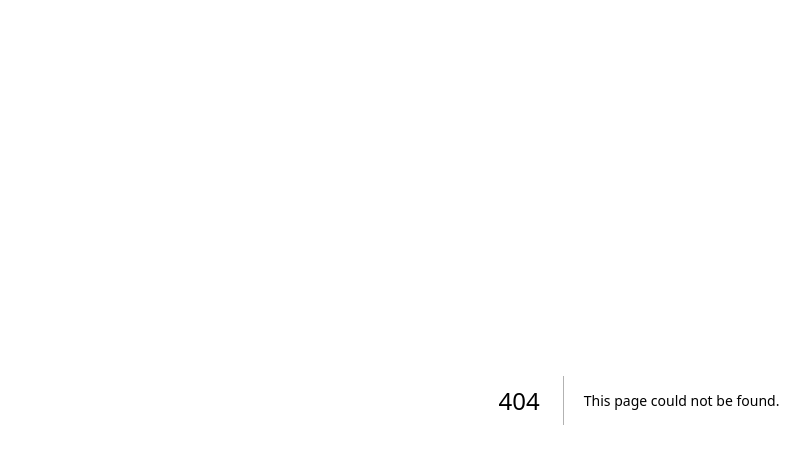
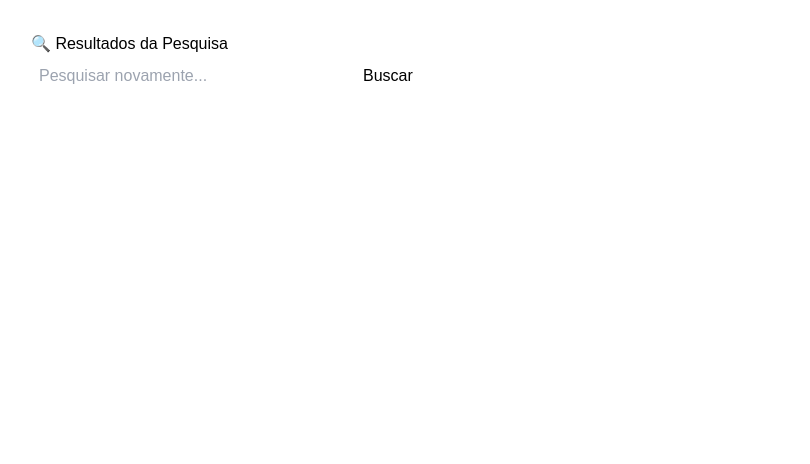
Before and after one commit to ThauanSilva03/vanda-f, a Next.js app: page /result in a window 1280 px wide. Before the commit this address had no page. Shown: the top 464 px of the page, without its empty margins (1-811 px from the left). Built offline with nearby package versions, Linux system fonts and the light colour scheme.

Commit message:
feat: create testApi and result pages for api test

```diff
--- /dev/null
+++ b/src/app/result/page.tsx
@@ -0,0 +1,79 @@
+// pages/result.tsx
+"use client";
+
+import { useState, useEffect } from "react";
+import { useSearchParams } from "next/navigation"; // Para acessar os parâmetros da URL
+
+export default function ResultPage() {
+  const searchParams = useSearchParams();
+  const queryParam = searchParams.get("query"); // Pega o valor do parâmetro 'query'
+  const [query, setQuery] = useState(queryParam || ""); // Inicia o estado com o valor da query da URL
+  const [results, setResults] = useState<any>(null);
+  const [loading, setLoading] = useState(false);
+  const [error, setError] = useState<string | null>(null);
+
+  // Função para buscar os resultados
+  const handleSearchGene = async () => {
+    if (!query.trim()) return;
+
+    setLoading(true);
+    setResults(null);
+    setError(null);
+
+    try {
+      // A API que você está utilizando
+      const response = await fetch(
+        `http://computacao.unir.br/vanda/api/gene/${query}`
+      );
+      const data = await response.json();
+      setResults(data);
+    } catch (err: any) {
+      setError(err.message || "Erro na busca");
+    } finally {
+      setLoading(false);
+    }
+  };
+
+  useEffect(() => {
+    if (queryParam) {
+      handleSearchGene(); // Faz a busca automaticamente quando a página carrega com o parâmetro
+    }
+  }, [queryParam]); // Sempre que o parâmetro de consulta mudar, faz a busca
+
+  return (
+    <main style={{ padding: "2rem", fontFamily: "Arial" }}>
+      <h1>🔍 Resultados da Pesquisa</h1>
+
+      <div style={{ marginBottom: "1rem" }}>
+        <input
+          type="text"
+          placeholder="Pesquisar novamente..."
+          value={query}
+          onChange={(e) => setQuery(e.target.value)}
+          style={{ padding: "0.5rem", width: "300px", marginRight: "1rem" }}
+        />
+        <button onClick={handleSearchGene} style={{ padding: "0.5rem 1rem" }}>
+          Buscar
+        </button>
+      </div>
+
+      {loading && <p>🔄 Buscando...</p>}
+      {error && <p style={{ color: "red" }}>❌ {error}</p>}
+
+      {results && (
+        <>
+          <h2>📄 Resultados:</h2>
+          <pre
+            style={{
+              background: "#f5f5f5",
+              padding: "1rem",
+              borderRadius: "8px",
+            }}
+          >
+            {JSON.stringify(results, null, 2)}
+          </pre>
+        </>
+      )}
+    </main>
+  );
+}
```
Also changed, not shown: src/app/apiTest/page.tsx (added, +33 -0 lines).
